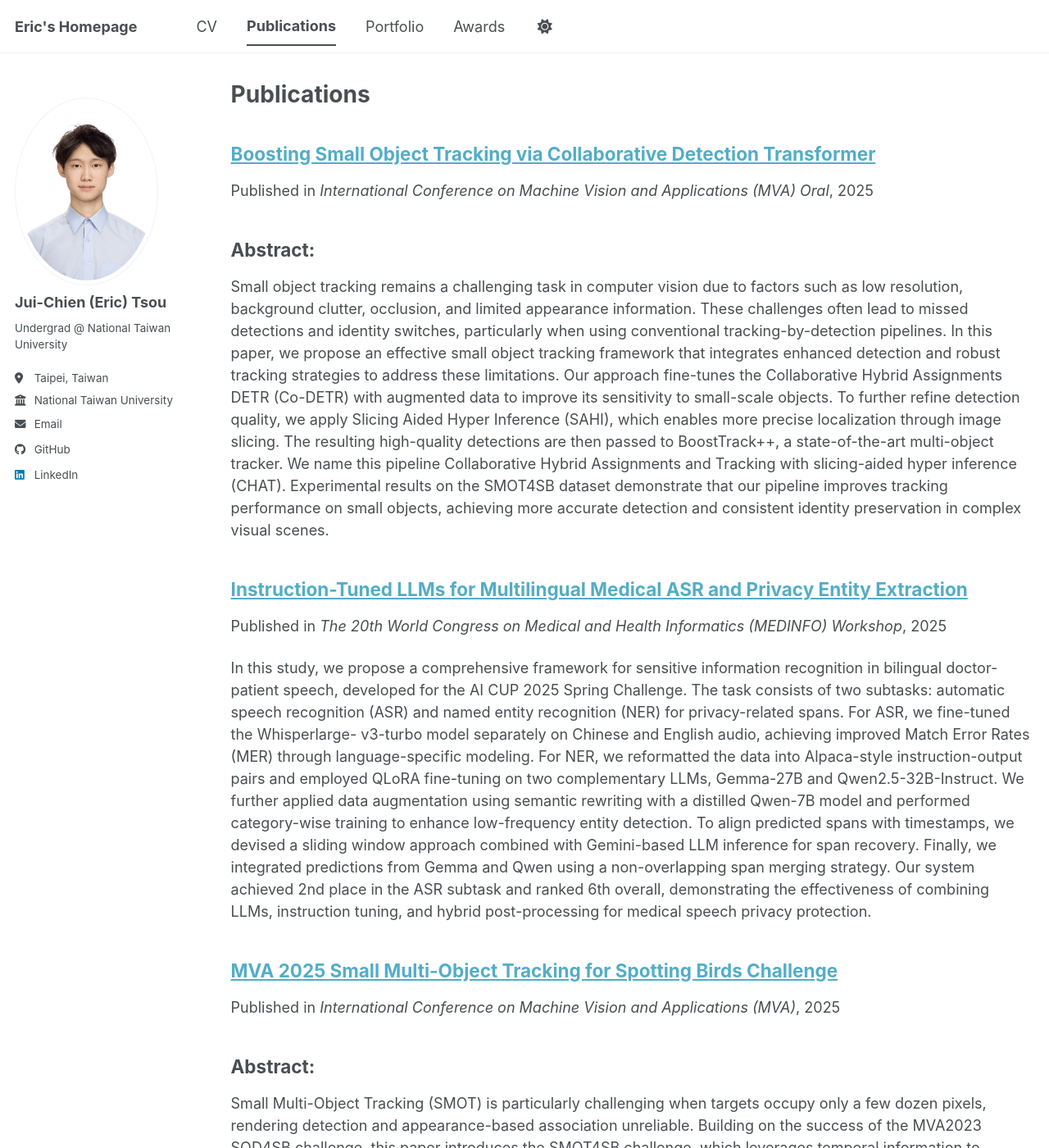
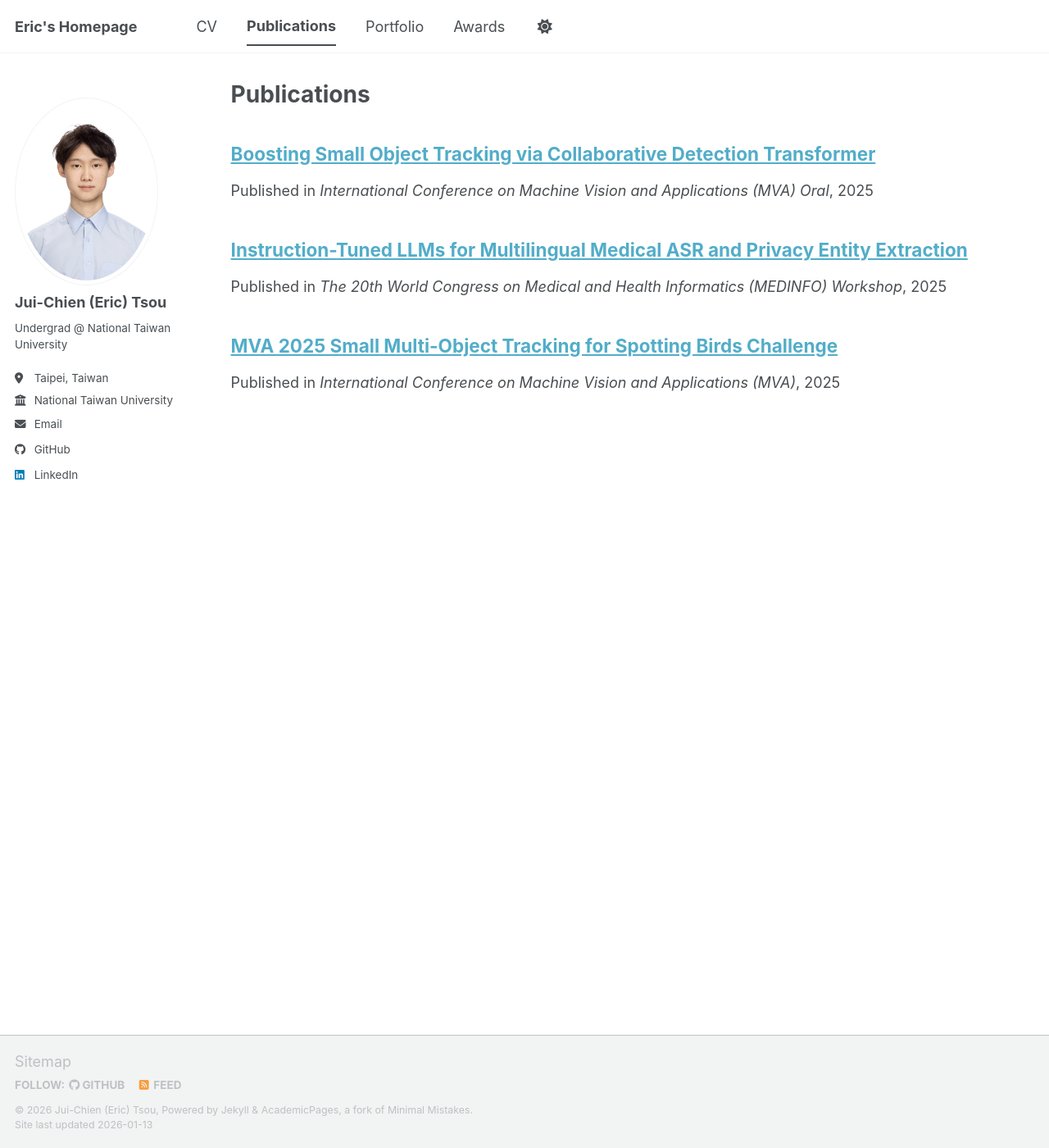
Before and after one commit to pango0/pango0.github.io, a Jekyll site: the page built from _pages/publications.html, in a window 1280 px wide and 1400 px high. Shown: the whole window at 82% size. Built offline with Jekyll 4.4.1, drawn with Linux system fonts in a browser that asks for light colours; a script bundle is joined from its source files by our own code; library files that are not in the unit come from our copies; some of the changed text lies outside the part shown.

Commit message:
Update excerpt in aicup.md and add abstract section

```diff
--- a/_publications/aicup.md
+++ b/_publications/aicup.md
@@ -3,7 +3,7 @@
 collection: publications
 category: manuscripts
 permalink: /publication/aicup.md
-# excerpt: 'This paper is about the number 1. The number 2 is left for future work.'
+excerpt: ''
 date: 2025-08-10
 venue: 'The 20th World Congress on Medical and Health Informatics (MEDINFO) Workshop'
 # slidesurl: 'https://academicpages.github.io/files/slides1.pdf'
--- a/_publications/boosting_small_object_tracking_via_collaborative_detection_transformer.md
+++ b/_publications/boosting_small_object_tracking_via_collaborative_detection_transformer.md
@@ -3,7 +3,7 @@
 collection: publications
 category: manuscripts
 permalink: /publication/boosting_small_object_tracking_via_collaborative_detection_transformer.md
-# excerpt: 'This paper is about the number 1. The number 2 is left for future work.'
+excerpt: ''
 date: 2025-09-26
 venue: 'International Conference on Machine Vision and Applications (MVA) Oral'
 # slidesurl: 'https://academicpages.github.io/files/slides1.pdf'
--- a/_publications/mva_tech.md
+++ b/_publications/mva_tech.md
@@ -3,7 +3,7 @@
 collection: publications
 category: manuscripts
 permalink: /publication/mva_tech.md
-# excerpt: 'This paper is about the number 2. The number 3 is left for future work.'
+excerpt: ''
 date: 2025-07-17
 venue: 'International Conference on Machine Vision and Applications (MVA)'
 # slidesurl: 'https://academicpages.github.io/files/slides2.pdf'
```
Also changed, not shown: other parts of _publications/aicup.md (+1 -0 lines).
